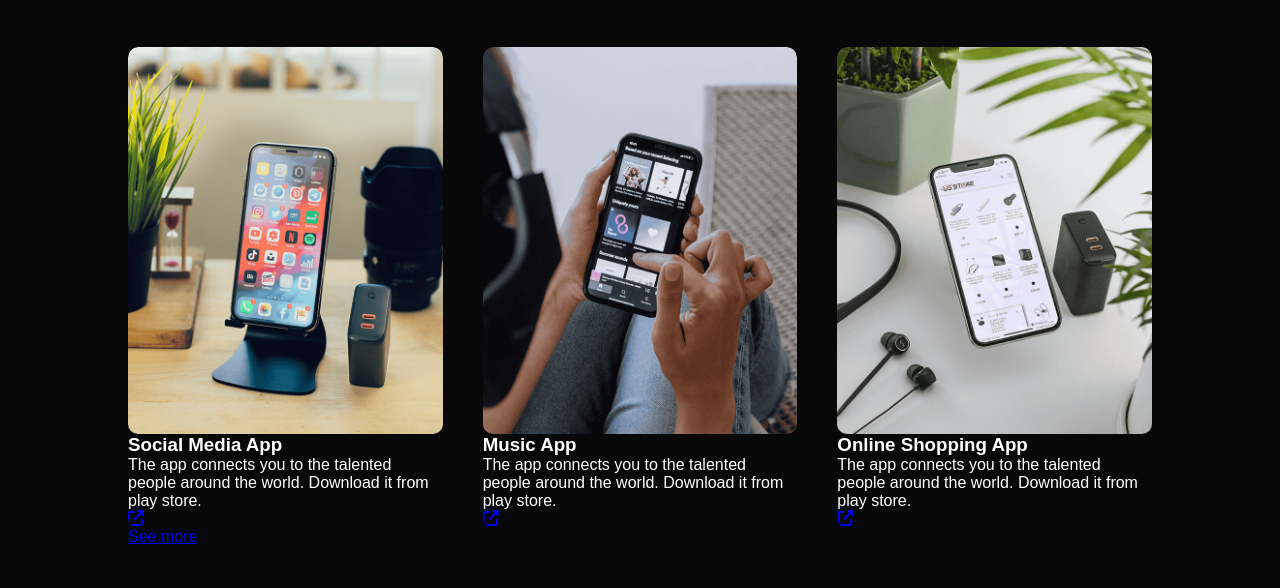
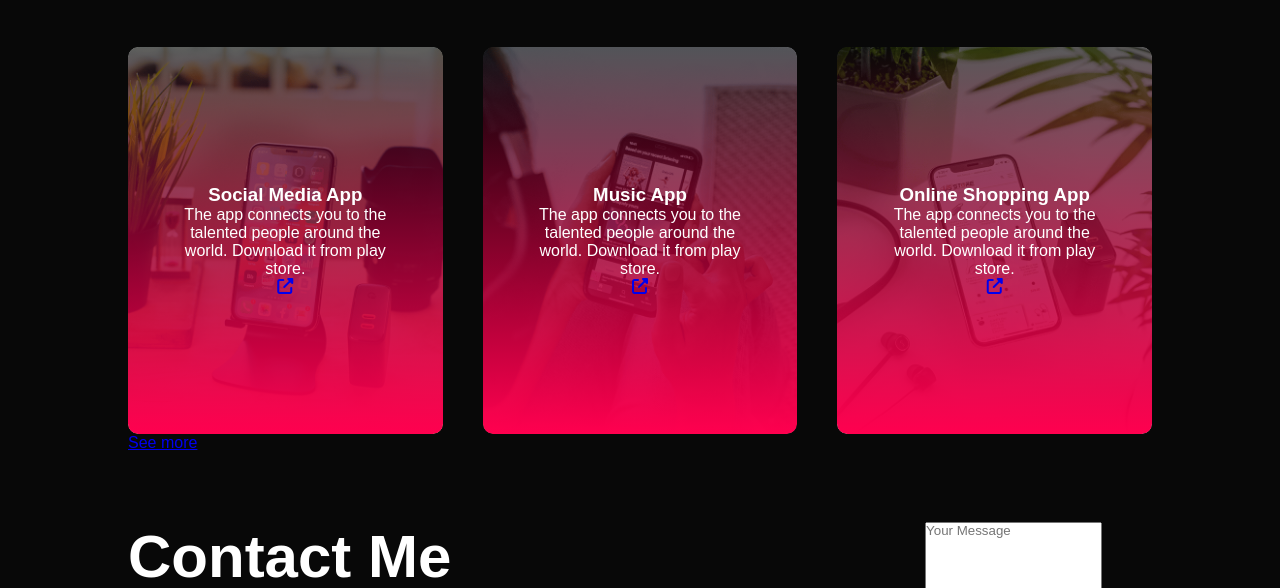
Before and after one commit to zubairjs/portfolio-website, a website: page index.html in a window 1280 px wide. Shown: the part 2024-2612 px from the top of the page. Drawn offline with Linux system fonts and the light colour scheme.

Commit message:
Add stylings to the layer of work portfolio

```diff
--- a/style.css
+++ b/style.css
@@ -223,3 +223,20 @@ nav ul li a:hover::after {
   border-radius: 10px;
   display: block;
 }
+
+.layer {
+  width: 100%;
+  height: 100%;
+  background: linear-gradient(rgba(0, 0, 0, 0.6), #ff004f);
+  border-radius: 10px;
+  position: absolute;
+  left: 0;
+  bottom: 0;
+  overflow: hidden;
+  display: flex;
+  align-items: center;
+  justify-content: center;
+  flex-direction: column;
+  padding: 0 40px;
+  text-align: center;
+}
```
